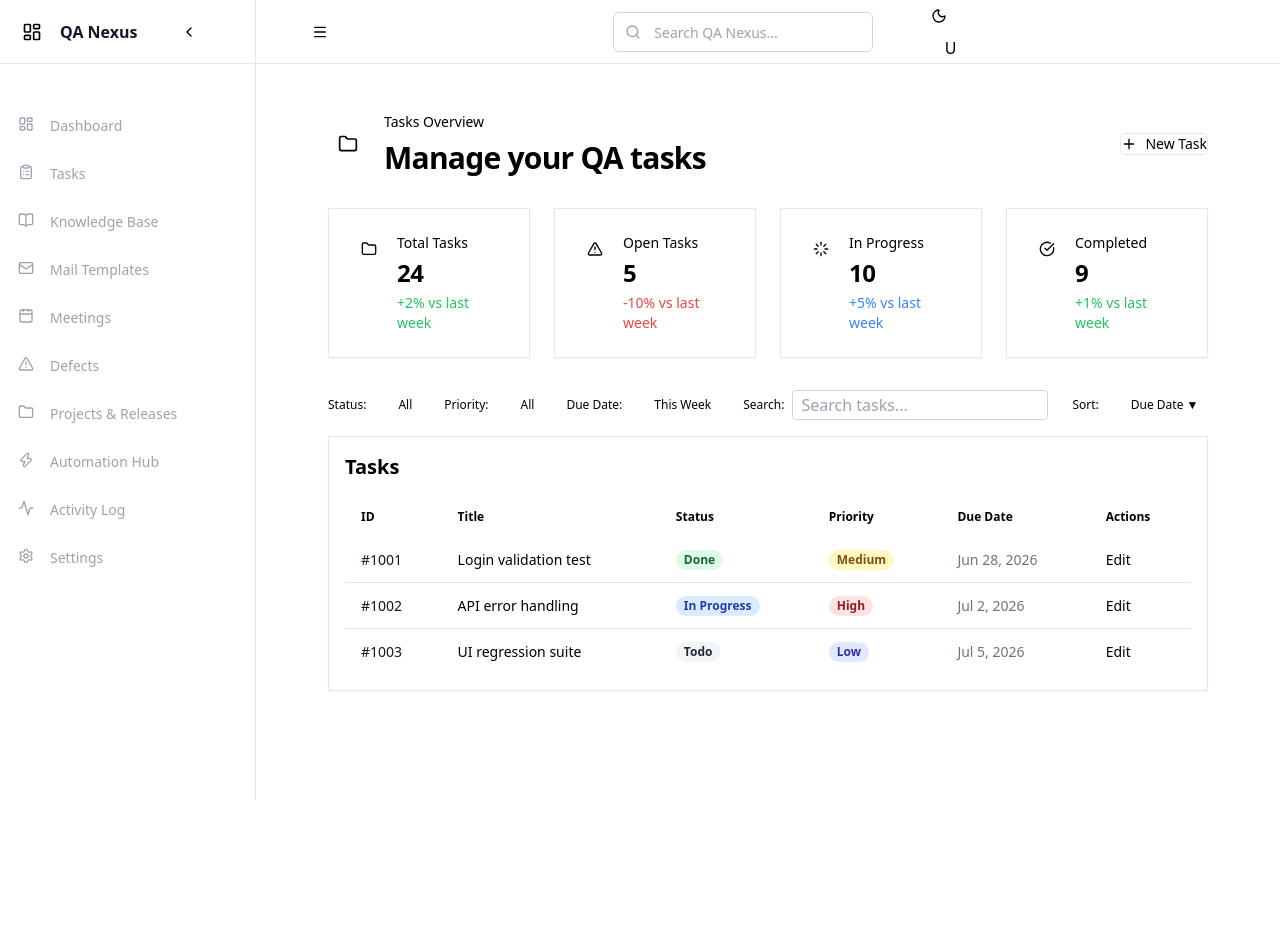
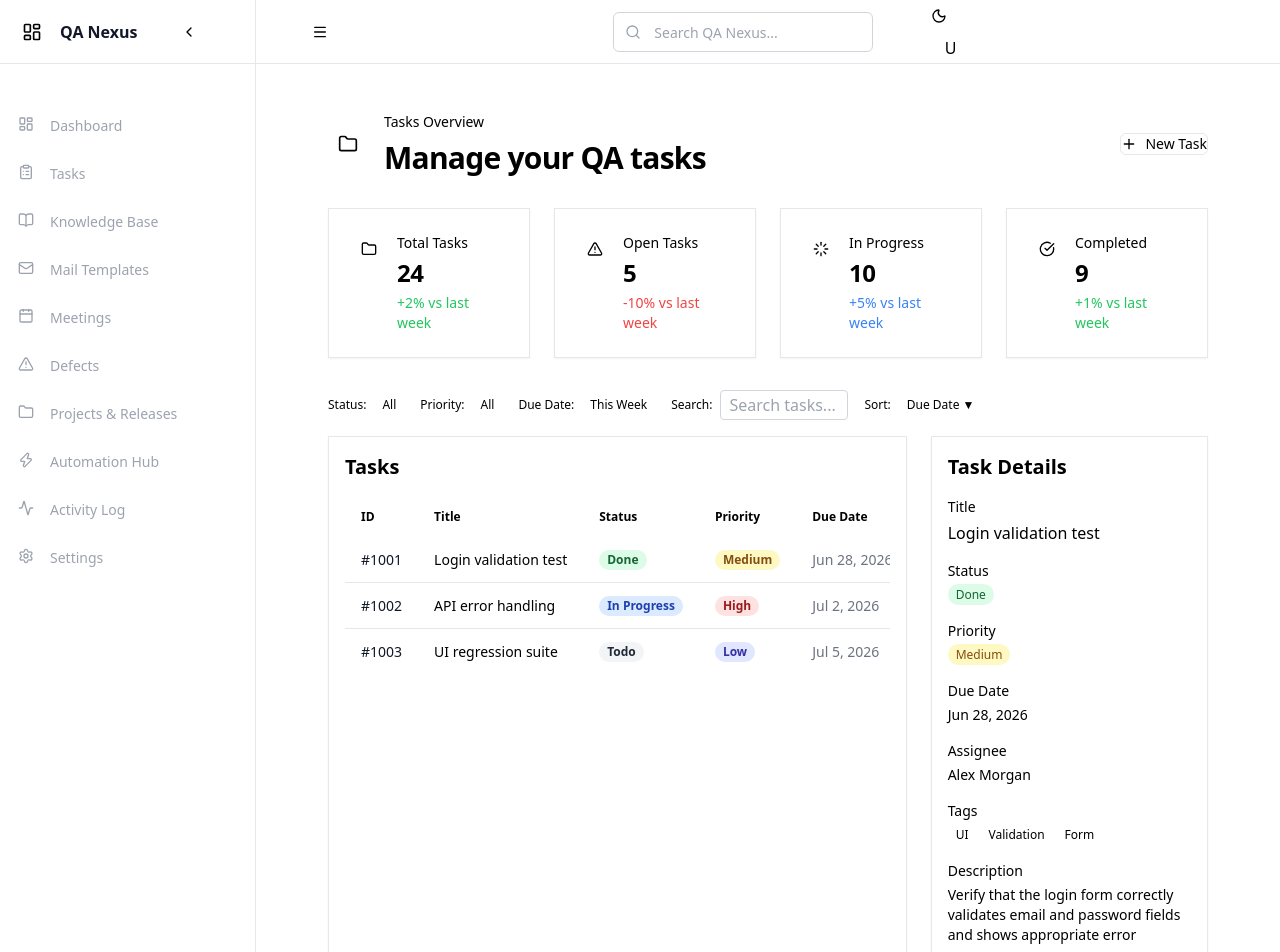
Before and after one commit to Dhanush03Kumar/QA-Nexus, a React (Vite) app: page /tasks in a window 1280 px wide. Shown: the top 952 px of the page. Before the commit the page ends 800 px from the top, so only its background shows below. Built offline with nearby package versions, Linux system fonts and the light colour scheme.

Commit message:
Feature-Tasks 2.4

```diff
--- a/src/features/tasks/pages/tasks.page.tsx
+++ b/src/features/tasks/pages/tasks.page.tsx
@@ -90,7 +90,7 @@ export const TasksPage = () => {
         <Card className="hover:bg-muted/50 transition-colors">
           <div className="p-6">
             <div className="flex items-start gap-3">
-              <div className="flex h-8 w-8 w-8 items-center justify-center bg-primary/10 rounded-lg text-primary shrink-0">
+              <div className="flex h-8 w-8 items-center justify-center bg-primary/10 rounded-lg text-primary shrink-0">
                 <Loader className="h-4 w-4" />
               </div>
               <div className="space-y-1">
@@ -131,35 +131,36 @@ export const TasksPage = () => {
         </Card>
       </div>
 
-      {/* Filter Toolbar and Task Table */}
+      {/* Filter Toolbar and Main Content (Table + Details) */}
       <div className="mt-6">
-        <div className="space-y-4">
         {/* Filter Toolbar */}
-          <div className="flex flex-wrap items-center gap-6">
-            <div className="flex items-center gap-6 flex-wrap">
+        <div className="flex flex-wrap items-center gap-4">
+          <div className="flex items-center gap-2">
             <span className="text-xs font-medium text-muted-foreground">Status:</span>
             <span className="px-2 py-0.5 text-xs font-medium bg-muted rounded">All</span>
           </div>
-            <div className="flex items-center gap-6 flex-wrap">
+          <div className="flex items-center gap-2">
             <span className="text-xs font-medium text-muted-foreground">Priority:</span>
             <span className="px-2 py-0.5 text-xs font-medium bg-muted rounded">All</span>
           </div>
-            <div className="flex items-center gap-6 flex-wrap">
+          <div className="flex items-center gap-2">
             <span className="text-xs font-medium text-muted-foreground">Due Date:</span>
             <span className="px-2 py-0.5 text-xs font-medium bg-muted rounded">This Week</span>
           </div>
-            <div className="flex items-center gap-2 flex-wrap">
+          <div className="flex items-center gap-2">
             <span className="text-xs font-medium text-muted-foreground">Search:</span>
-              <input type="text" placeholder="Search tasks..." className="border border-gray-300 rounded px-2 py-0.5 w-64" />
+            <input type="text" placeholder="Search tasks..." className="border border-gray-300 rounded px-2 py-0.5 w-32" />
           </div>
-            <div className="flex items-center gap-6 flex-wrap">
+          <div className="flex items-center gap-2">
             <span className="text-xs font-medium text-muted-foreground">Sort:</span>
             <span className="px-2 py-0.5 text-xs font-medium bg-muted rounded">Due Date ▼</span>
           </div>
         </div>
 
-          {/* Task Table */}
-          <Card>
+        {/* Main Content: Task Table and Details Panel */}
+        <div className="mt-4 grid gap-6 md:grid-cols-3">
+          {/* Task Table (takes 2/3 width) */}
+          <Card className="col-span-2 md:col-span-2">
             <div className="p-4">
               <h2 className="text-xl font-bold mb-4">Tasks</h2>
               <div className="overflow-hidden">
@@ -192,7 +193,7 @@ export const TasksPage = () => {
                           Medium
                         </span>
                       </td>
-                      <td className="px-4 py-3 whitespace-nowrap text-gray-500">
+                      <td className="px-4 py-3 whitespace-nowrap text-sm text-gray-500">
                         Jun 28, 2026
                       </td>
                       <td className="px-4 py-3 whitespace-nowrap text-sm text-muted-foreground">
@@ -252,6 +253,60 @@ export const TasksPage = () => {
               </div>
             </div>
           </Card>
+
+          {/* Task Details Panel (takes 1/3 width) */}
+          <Card className="col-span-1 md:col-span-1">
+            <div className="p-4">
+              <h2 className="text-xl font-bold mb-4">Task Details</h2>
+              <div className="space-y-4">
+                {/* Title */}
+                <div className="space-y-1">
+                  <p className="text-sm font-medium text-muted-foreground">Title</p>
+                  <p className="font-medium">Login validation test</p>
+                </div>
+                {/* Status */}
+                <div className="space-y-1">
+                  <p className="text-sm font-medium text-muted-foreground">Status</p>
+                  <span className="px-2 py-0.5 text-xs font-medium bg-green-100 text-green-800 rounded-full">
+                    Done
+                  </span>
+                </div>
+                {/* Priority */}
+                <div className="space-y-1">
+                  <p className="text-sm font-medium text-muted-foreground">Priority</p>
+                  <span className="px-2 py-0.5 text-xs font-medium bg-yellow-100 text-yellow-800 rounded-full">
+                    Medium
+                  </span>
+                </div>
+                {/* Due Date */}
+                <div className="space-y-1">
+                  <p className="text-sm font-medium text-muted-foreground">Due Date</p>
+                  <p className="text-sm">Jun 28, 2026</p>
+                </div>
+                {/* Assignee */}
+                <div className="space-y-1">
+                  <p className="text-sm font-medium text-muted-foreground">Assignee</p>
+                  <p className="text-sm">Alex Morgan</p>
+                </div>
+                {/* Tags */}
+                <div className="space-y-1">
+                  <p className="text-sm font-medium text-muted-foreground">Tags</p>
+                  <div className="flex flex-wrap gap-1">
+                    <span className="px-2 py-0.5 text-xs font-medium bg-muted rounded">UI</span>
+                    <span className="px-2 py-0.5 text-xs font-medium bg-muted rounded">Validation</span>
+                    <span className="px-2 py-0.5 text-xs font-medium bg-muted rounded">Form</span>
+                  </div>
+                </div>
+                {/* Description */}
+                <div className="space-y-1">
+                  <p className="text-sm font-medium text-muted-foreground">Description</p>
+                  <p className="text-sm text-muted-foreground">
+                    Verify that the login form correctly validates email and password fields and shows appropriate error messages.
+                  </p>
+                </div>
+              </div>
+            </div>
+          </Card>
         </div>
       </div>
     </div>
```
Also changed, not shown: 6 other files (tests, documents, lock files or other folders). Lines whose indentation alone changed are shown as unchanged.
